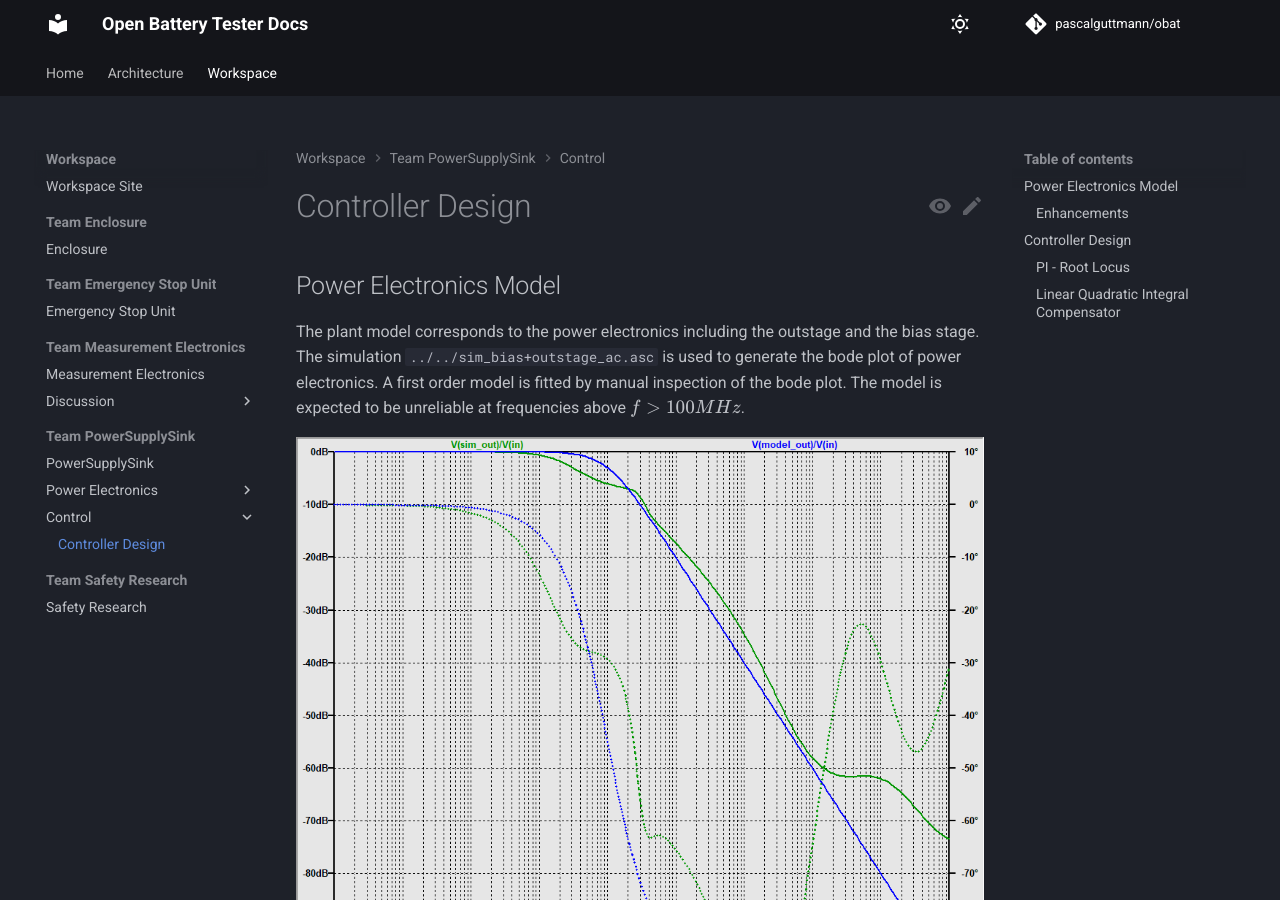
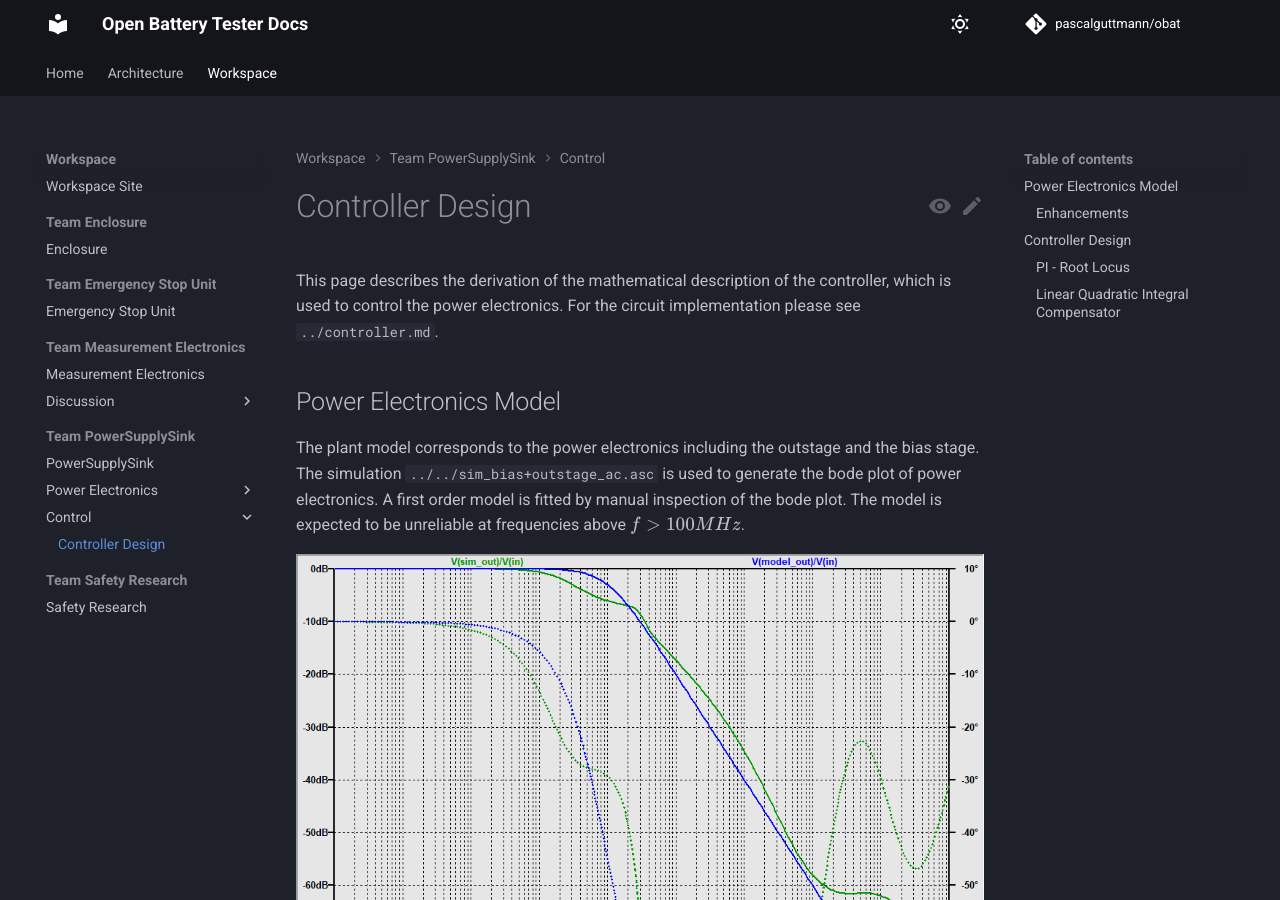
Before and after one commit to pascalguttmann/obat, an MkDocs documentation site: the page built from docs/workspace/pss/control/controller-design/controller-design.md, in a window 1280 px wide and 900 px high. Built offline with MkDocs 1.6.1 and Material for MkDocs 9.7.7, drawn with Linux system fonts in a browser that asks for light colours; comment, search, counter and statistics services are not loaded.

Commit message:
add doc controller design introduction

```diff
--- a/docs/workspace/pss/control/controller-design/controller-design.md
+++ b/docs/workspace/pss/control/controller-design/controller-design.md
@@ -1,5 +1,10 @@
 Controller Design
 =================
+
+This page describes the derivation of the mathematical description of the
+controller, which is used to control the power electronics. For the
+circuit implementation please see `../controller.md`.
+
 
 Power Electronics Model
 -----------------------
```
